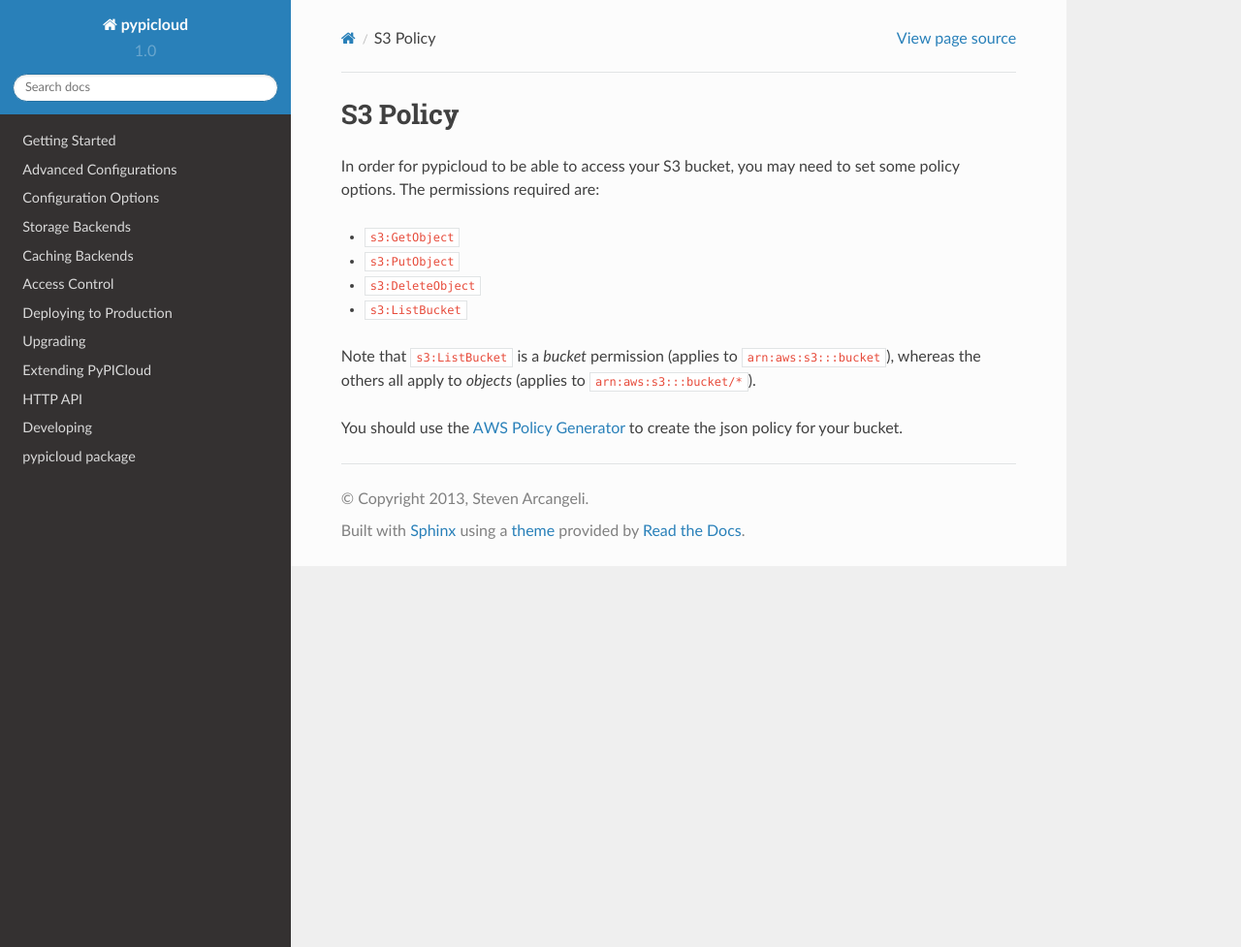
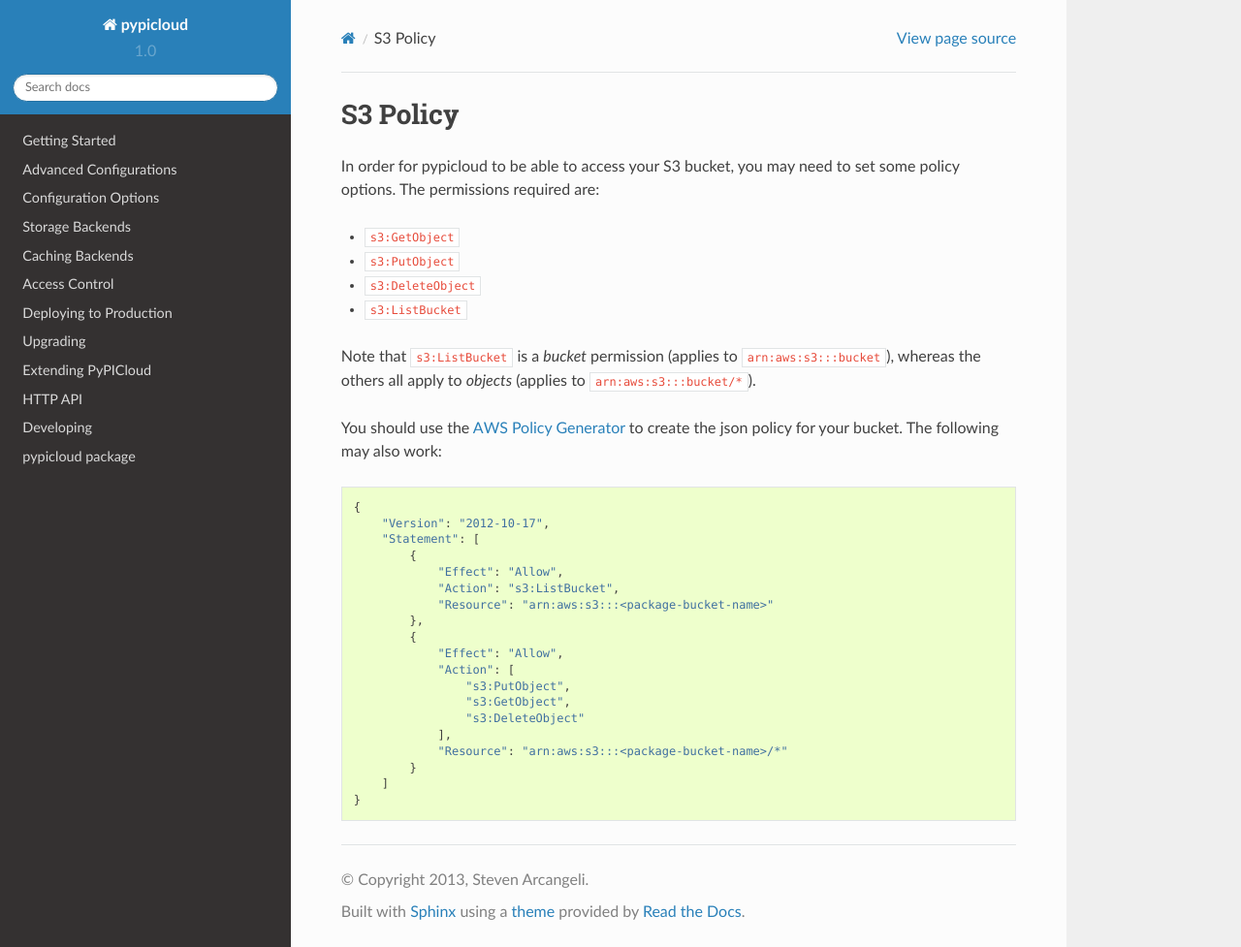
Before and after one commit to stevearc/pypicloud, a Sphinx documentation site: the page built from doc/topics/s3_policy.rst, in a window 1280 px wide and 977 px high. Shown: the whole window at 97% size. Built offline with Sphinx 7.4.7 and the Read the Docs theme 2.0.0, drawn with Linux system fonts in a browser that asks for light colours; pages that are not in the unit, such as notebooks, are missing from menus.

Commit message:
Fix #168: Docs for DynamoDB IAM policy

```diff
--- a/doc/topics/cache.rst
+++ b/doc/topics/cache.rst
@@ -64,7 +64,11 @@
 --------
 Set ``pypi.db = dynamo`` OR ``pypi.db = pypicloud.cache.dynamo.DynamoCache``
 
-You will need to ``pip install pypicloud[dynamo]`` before running the server.
+.. note::
+
+  Make sure to ``pip install pypicloud[dynamo]`` before running the server to
+  install the necessary DynamoDB libraries. Also, be sure you have set the
+  correct :ref:`dynamodb_policy`.
 
 ``db.region_name``
 ~~~~~~~~~~~~~~~~~~
--- a/doc/topics/s3_policy.rst
+++ b/doc/topics/s3_policy.rst
@@ -15,4 +15,26 @@
 
 You should use the `AWS Policy Generator
 <http://awspolicygen.s3.amazonaws.com/policygen.html>`_ to create the json
-policy for your bucket.
+policy for your bucket. The following may also work:
+
+::
+
+    {
+        "Version": "2012-10-17",
+        "Statement": [
+            {
+                "Effect": "Allow",
+                "Action": "s3:ListBucket",
+                "Resource": "arn:aws:s3:::<package-bucket-name>"
+            },
+            {
+                "Effect": "Allow",
+                "Action": [
+                    "s3:PutObject",
+                    "s3:GetObject",
+                    "s3:DeleteObject"
+                ],
+                "Resource": "arn:aws:s3:::<package-bucket-name>/*"
+            }
+        ]
+    }
```
Also changed, not shown: doc/topics/dynamodb_policy.rst (added, +41 -0 lines).
